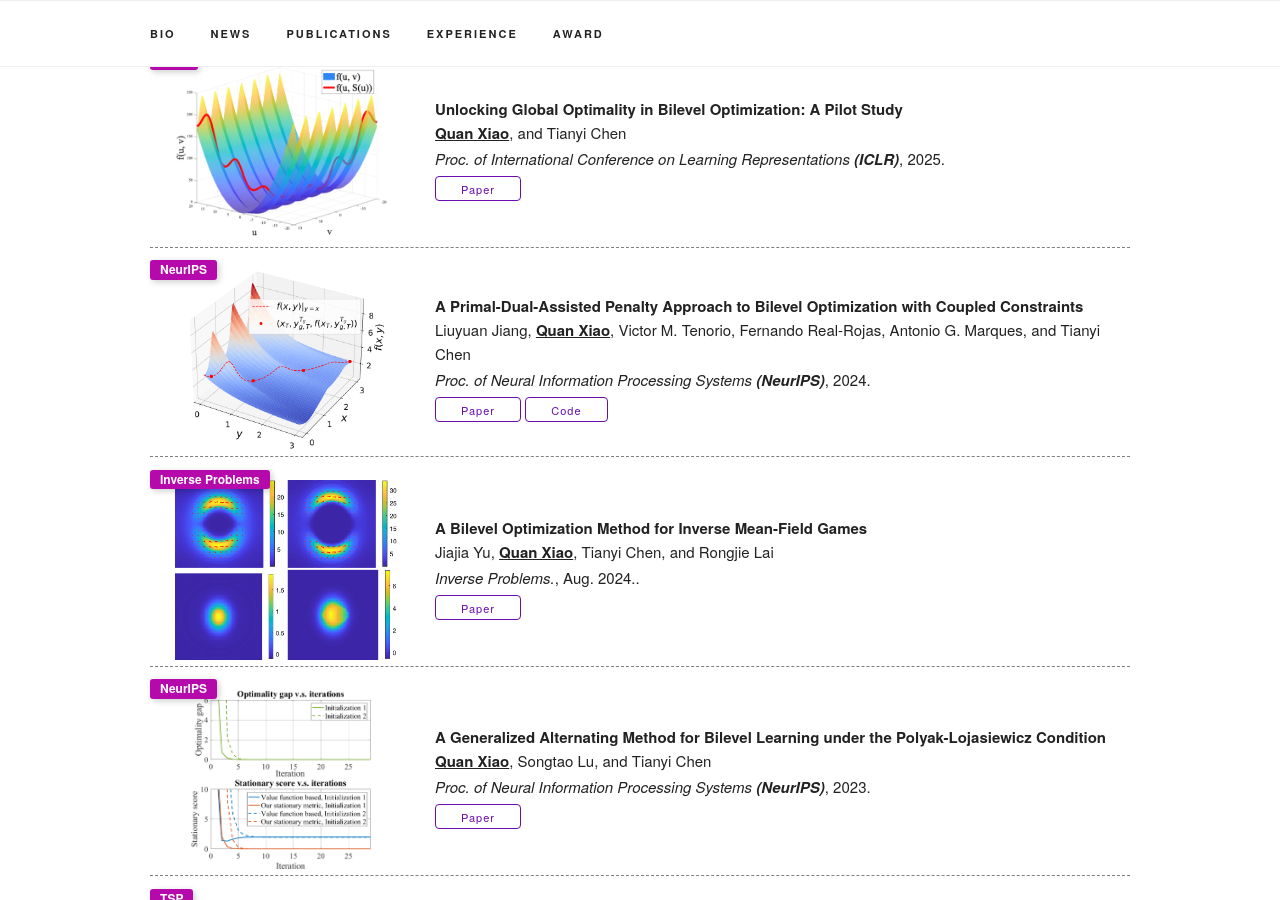
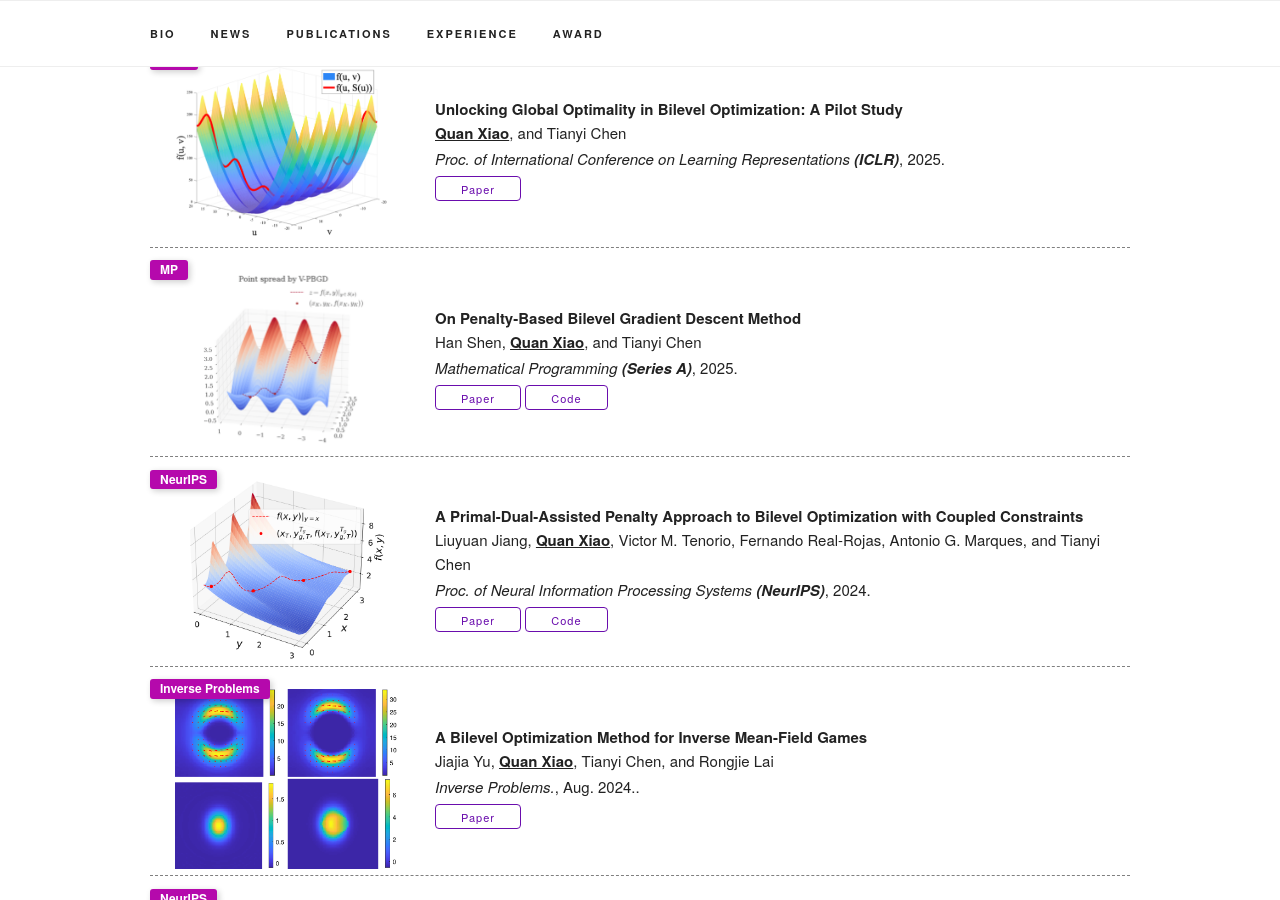
Before and after one commit to JenniferquanXiao/JenniferquanXiao.github.io, a Jekyll site: the page built from index.html, in a window 1280 px wide and 900 px high, scrolled down 2844 px. Built offline with Jekyll 4.4.1, drawn with Linux system fonts in a browser that asks for light colours; some web fonts are replaced.

Commit message:
Add files via upload

```diff
--- a/_data/publications.yaml
+++ b/_data/publications.yaml
@@ -40,6 +40,16 @@ papers:
     selected: y
     label: "ICLR"
     fig: "./assets/pub_figure/global_conv.png"
+
+  - title: "On Penalty-Based Bilevel Gradient Descent Method"
+    authors: "Han Shen, <strong><u>Quan Xiao</strong></u>, and Tianyi Chen"
+    venue: "Mathematical Programming <strong>(Series A)</strong>"
+    paper_pdf: "https://link.springer.com/article/10.1007/s10107-025-02194-4?utm_source=rct_congratemailt&utm_medium=email&utm_campaign=nonoa_20250205&utm_content=10.1007/s10107-025-02194-4"
+    code: "https://github.com/hanshen95/penalized-bilevel-gradient-descent"
+    year: "2025"
+    selected: y
+    label: "MP"
+    fig: "./assets/pub_figure/PBGD.png"
 
   - title: "A Primal-Dual-Assisted Penalty Approach to Bilevel Optimization with Coupled Constraints"
     authors: "Liuyuan Jiang, <strong><u>Quan Xiao</strong></u>, Victor M. Tenorio, Fernando Real-Rojas, Antonio G. Marques, and Tianyi Chen"
```
Also changed, not shown: assets/pub_figure/PBGD.png.
